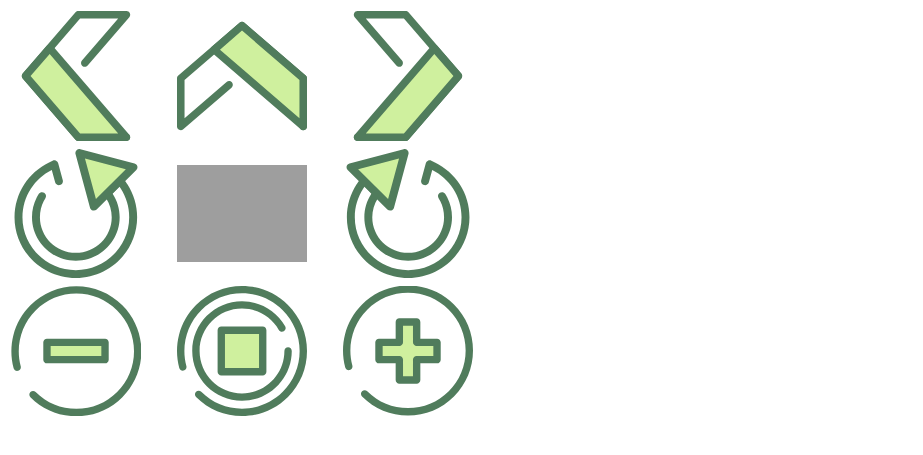
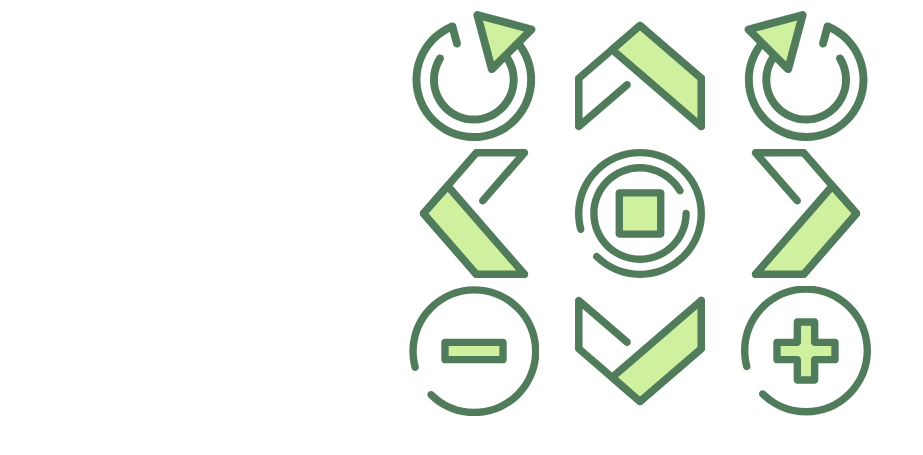
Before and after one commit to eataiwo/Dexter, a Flask app: template src/web_app/templates/index.html in a window 1280 px wide. Shown: the top 455 px of the page, without its empty margins (0-923 px from the left). Run offline with Flask 2, Linux system fonts and the light colour scheme; the template is opened without the code that fills it, so the values that code supplies are empty; parts of the project's set-up code (start-up, migrations or seed data) failed here and were passed over; grey boxes are pictures that could not be loaded.

Commit message:
Update: Cleaning up files

```diff
--- a/src/web_app/remote_control_webapp.py
+++ b/src/web_app/remote_control_webapp.py
@@ -11,46 +11,44 @@ dexter = Powertrain(direction_pins, step_pins)
 dexter.setup()
 
 # Get server ip
-#s = socket.socket(socket.AF_INET, socket.SOCK_DGRAM)
-#s.connect(("8.8.8.8", 80))
-#server_ip = s.getsockname()[0]
-#s.close()
+s = socket.socket(socket.AF_INET, socket.SOCK_DGRAM)
+s.connect(("8.8.8.8", 80))
+server_ip = s.getsockname()[0]
+s.close()
 
 app = Flask(__name__)
 
 
-# TODO: Edit index.html and control app to include turning on the spot.
-# TODO: Edit index.html for centering the buttons and sizing them so they fit on my iphone and laptop screens.
 @app.route('/')
 def index():
-    return render_template('index.html', server_ip='server_ip')
+    return render_template('index.html', server_ip=server_ip)
 
 
 @app.route('/<changepin>', methods=['POST'])
 def reroute(changepin):
-    changePin = int(changepin)
-    if changePin == 1:
+    changepin = int(changepin)
+    if changepin == 1:
         dexter.remote_direction = 'left'
-    elif changePin == 2:
+    elif changepin == 2:
         dexter.remote_direction = 'forward'
-    elif changePin == 3:
+    elif changepin == 3:
         dexter.remote_direction = 'right'
-    elif changePin == 4:
+    elif changepin == 4:
         dexter.remote_direction = 'backward'
-    elif changePin == 5:
+    elif changepin == 5:
         dexter.stop()
-    elif changePin == 6:
+    elif changepin == 6:
         dexter.remote_direction = 'tots_cw'
-    elif changePin == 7:
+    elif changepin == 7:
         dexter.remote_direction = 'tots_ccw'
-    elif changePin == 8:
+    elif changepin == 8:
         dexter.speed -= 5
-    elif changePin == 9:
+    elif changepin == 9:
         dexter.speed += 5
     else:
         print("Wrong command")
 
-    if not dexter.drive and changePin != 5 or changePin == 8 or changePin == 9:
+    if not dexter.drive and changepin != 5: # or changepin == 8 or changepin == 9:
         # Move dexter with the new powertrain variables
         dexter.remote()
 
--- a/src/web_app/templates/index.html
+++ b/src/web_app/templates/index.html
@@ -2,58 +2,57 @@
 <html>
 
 	<head>
-		<title>Robot Cam</title>
-		<meta name="viewport" content="width=device-width, initial-scale=0.5">
+		<title>Dexter Controller</title>
+		<meta name="viewport" content="width=device-width, initial-scale=1">
 	</head>
 
 <style>
-table ,td, tr {
-		width: 30%;
-}
-
+table {width:100%; margin-left:auto; margin-right:auto; max-width:500px; max-height:40%}
+input {width:80%;}
+td {text-align:center; vertical-align:middle;}
 </style>
 
 	<body>
 		<!--
-		<img src="http://{{ server_ip }}:8081/" style="width:100%; max-width: 300px; max-height:300px; border-radius:5px"></img>
+		<img src="http://{{ server_ip }}:8081/" style="width:100%; max-width:300px; max-height:300px; border-radius:5px; background-coluor"></img>
 		-->
-		<table style="width:100%; max-width: 500px; height:auto;">
+		<table border="0">
 			<tr>
 				<td>
-					<form action="/1" method="POST">
-						<input type="image" name="direction" src="../static/img/left.svg" value="left" style="float:center; width:80% ;">
+					<form action="/7" method="POST">
+						<input type="image" name="direction" src="../static/img/ccw.svg" value="ccw">
 						</br>
 					</form>
 				</td>
 				<td>
 					<form action="/2" method="POST">
-						<input type="image" name="direction" src="../static/img/forward.svg" value="forward" style="float:center; width:80%;">
+						<input type="image" name="direction" src="../static/img/forward.svg" value="forward">
 						</br>
 					</form>
 				</td>
 				<td>
-					<form action="/3" method="POST">
-						<input type="image" name="direction" src="../static/img/right.svg" value="right" style="float:center; width:80%;">
+					<form action="/6" method="POST">
+						<input type="image" name="direction" src="../static/img/cw.svg" value="cw">
 						</br>
 					</form>
 				</td>
 			</tr>
 			<tr>
 				<td>
-					<form action="/7" method="POST">
-						<input type="image" name="direction" src="../static/img/ccw.svg" value="ccw" style="float:center; width:80%; " >
+					<form action="/1" method="POST">
+						<input type="image" name="direction" src="../static/img/left.svg" value="left">
 						</br>
 					</form>
 				</td>
 				<td>
-					<form action="/4" method="POST">
-						<input type="image" name="direction" src="../static/img/reverse.svg" value="reverse" style="float:center; width:80%;" >
+					<form action="/5" method="POST">
+						<input type="image" name="direction" src="../static/img/stop_2.svg" value="stop" >
 						</br>
 					</form>
 				</td>
-								<td>
-					<form action="/6" method="POST">
-						<input type="image" name="direction" src="../static/img/cw.svg" value="cw" style="float:center; width:80%;">
+				<td>
+					<form action="/3" method="POST">
+						<input type="image" name="direction" src="../static/img/right.svg" value="right">
 						</br>
 					</form>
 				</td>
@@ -61,19 +60,19 @@ table ,td, tr {
 			<tr>
 				<td>
 					<form action="/8" method="POST">
-						<input type="image" name="direction" src="../static/img/minus.svg" value="speed_down" style="float:center; width:80%;">
+						<input type="image" name="direction" src="../static/img/minus.svg" value="speed_down">
 						</br>
 					</form>
 				</td>
 				<td>
-					<form action="/5" method="POST">
-						<input type="image" name="direction" src="../static/img/stop_2.svg" value="stop" style="float:center; width:80%;">
+					<form action="/4" method="POST">
+						<input type="image" name="direction" src= "../static/img/backward.svg" value="backward">
 						</br>
 					</form>
 				</td>
-								<td>
+				<td>
 					<form action="/9" method="POST">
-						<input type="image" name="direction" src="../static/img/plus.svg" value="speed_up" style="float:center; width:80%;">
+						<input type="image" name="direction" src="../static/img/plus.svg" value="speed_up">
 						</br>
 					</form>
 				</td>
```
